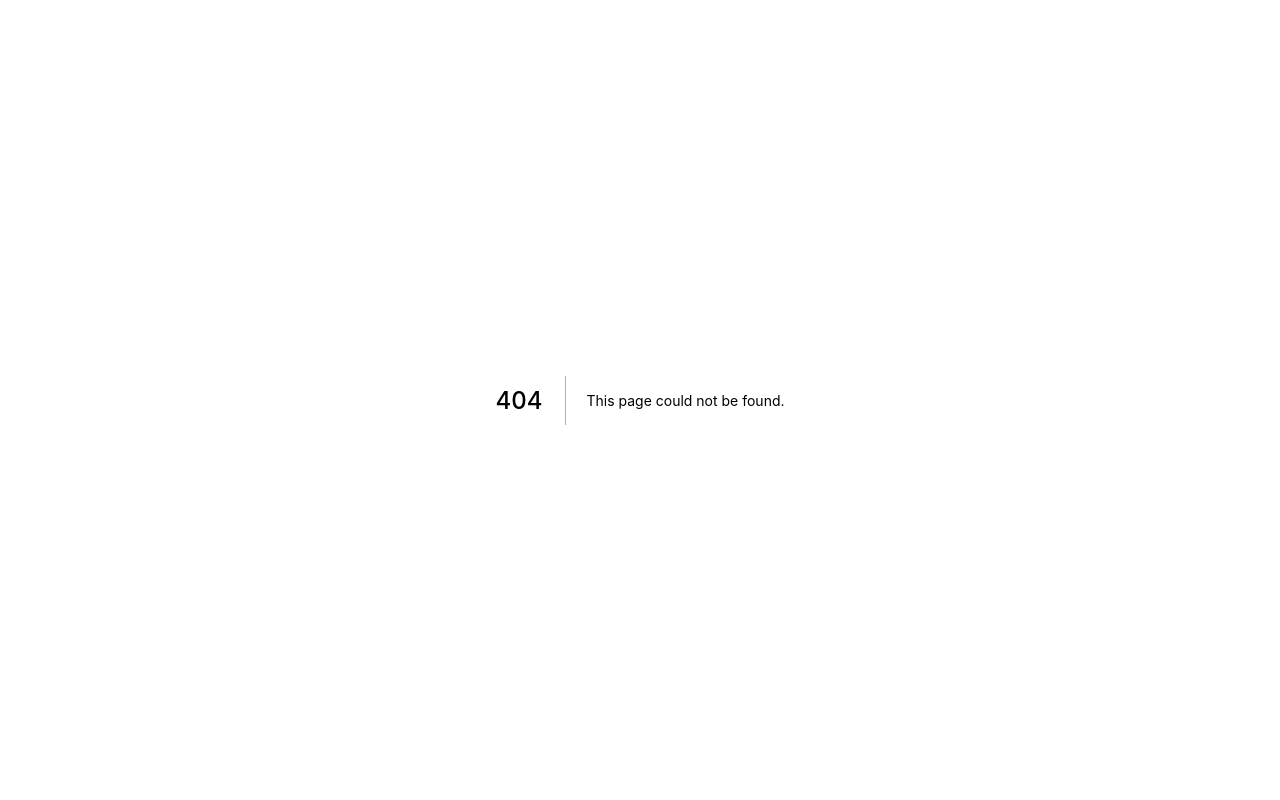
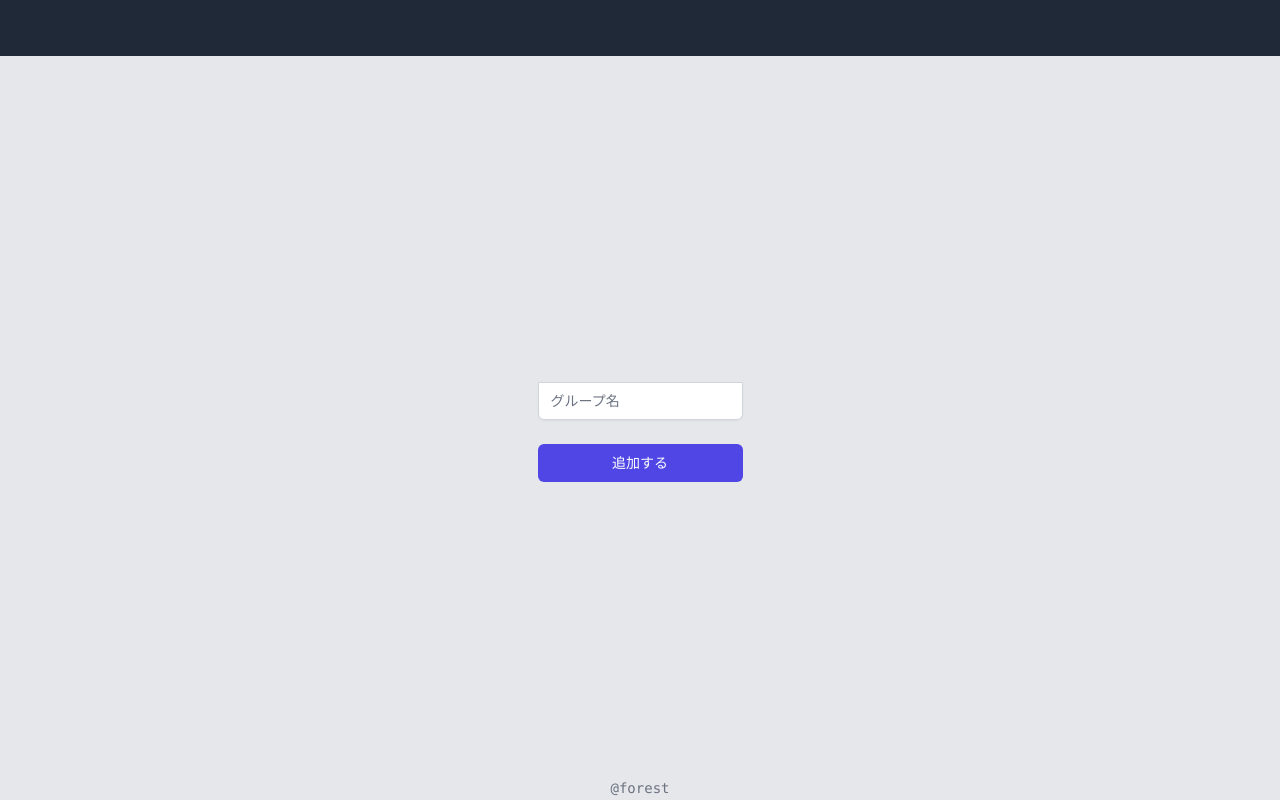
Before and after one commit to sugar-cat7/ReservationApp-front, a Next.js app: page /register-group in a window 1280 px wide. Before the commit this address had no page. Built offline with nearby package versions, Linux system fonts and the light colour scheme.

Commit message:
グループ登録APIと繋ぎこみ

```diff
--- a/src/components/Auth.tsx
+++ b/src/components/Auth.tsx
@@ -41,9 +41,12 @@ const Auth: React.FC = () => {
           }
         })
         .then((data) => {
-          console.log('data', data);
-          console.log('id', data.id);
-          auth.signIn({ id: data.id, name: data.name, passwordDigest: data.password_digest });
+          auth.signIn({
+            id: data.id,
+            name: data.name,
+            email: data.email,
+            passwordDigest: data.password_digest,
+          });
         });
       router.push('/select-group');
     } catch {
--- a/src/components/Group.tsx
+++ b/src/components/Group.tsx
@@ -1,5 +1,20 @@
+import Button from '../utils/Button';
+import { useRouter } from 'next/router';
 const Group: React.FC = () => {
-  return <div>一覧画面</div>;
+  const router = useRouter();
+  //TODO 登録されてるグループない場合の処理追加と普通に表示するように分ける
+  return (
+    <div>
+      一覧画面
+      <Button
+        onClick={() => {
+          router.push('/register-group');
+        }}
+      >
+        登録画面へ
+      </Button>
+    </div>
+  );
 };
 
 export default Group;
--- /dev/null
+++ b/src/components/GroupRegister.tsx
@@ -0,0 +1,65 @@
+import { useState } from 'react';
+import Input from '../utils/Input';
+import Button from '../utils/Button';
+import { useAuth } from '../context/AuthContext';
+import { useRouter } from 'next/router';
+import { useCookies } from 'react-cookie';
+
+const GroupRegister: React.FC = () => {
+  const [groupName, setGroupName] = useState<string>('');
+  const router = useRouter();
+  const { user } = useAuth();
+  const [cookie] = useCookies(['access_token']);
+
+  if (!user) {
+    return <div>ログインし直してください</div>;
+  }
+
+  const registerGroup = async (e: React.MouseEvent<HTMLFormElement>) => {
+    e.preventDefault();
+    try {
+      await fetch(`${process.env.NEXT_PUBLIC_API_ROOT}/api/organization/`, {
+        method: 'POST',
+        body: JSON.stringify({ name: groupName, email: user.email, password: user.passwordDigest }),
+        // mode: 'cors',
+        headers: {
+          'Content-Type': 'application/json',
+          Authorization: `${cookie.access_token}`,
+        },
+      }).then((res) => {
+        if (res.status === 401) {
+          throw 'authentication failed';
+        } else if (res.ok) {
+          alert('グループを追加しました');
+          router.push('/select-group');
+        }
+      });
+    } catch {
+      (err: string) => {
+        alert(err);
+      };
+    }
+  };
+
+  return (
+    <>
+      <form className="mt-8 space-y-6" onSubmit={registerGroup}>
+        <div className="rounded-md shadow-sm -space-y-px">
+          <Input
+            name="groupName"
+            type="text"
+            autoComplete="groupName"
+            placeholder="グループ名"
+            value={groupName}
+            onChange={(e) => {
+              setGroupName(e.target.value);
+            }}
+          />
+        </div>
+        <Button>追加する</Button>
+      </form>
+    </>
+  );
+};
+
+export default GroupRegister;
--- a/src/components/Layout.tsx
+++ b/src/components/Layout.tsx
@@ -34,8 +34,7 @@ const Layout: React.FC<Props> = ({ children, title = 'default title' }) => {
   if (!isReady) {
     return OverallLayout();
   }
-  console.log(user, cookies);
-  console.log(router.pathname !== '/' && (!user || !cookies));
+
   if (router.pathname !== '/' && (!user || !cookies)) {
     router.push('/');
   }
--- a/src/context/AuthContext.tsx
+++ b/src/context/AuthContext.tsx
@@ -3,6 +3,7 @@ import { createContext, useState, useContext } from 'react';
 type User = {
   id: string;
   name: string;
+  email: string;
   passwordDigest: string;
 };
 
@@ -16,7 +17,15 @@ type authContextType = {
 type SignInProps = {
   id: string;
   name: string;
+  email: string;
   passwordDigest: string;
+};
+
+const initialState = {
+  id: '0',
+  name: 'initial',
+  email: 'initial@com',
+  passwordDigest: 'password',
 };
 
 function createCtx<ContextType>() {
@@ -37,9 +46,9 @@ export const AuthProvider: React.FC = (props) => {
 };
 
 const useAuthCtx = (): authContextType => {
-  const [user, setUser] = useState<User | null>(null);
-  const signIn = ({ id, name, passwordDigest }: SignInProps) => {
-    setUser({ id: id, name: name, passwordDigest: passwordDigest });
+  const [user, setUser] = useState<User>(initialState);
+  const signIn = ({ id, name, email, passwordDigest }: SignInProps) => {
+    setUser({ id: id, name: name, email: email, passwordDigest: passwordDigest });
   };
   const signUp = () => {
     // Some sign up action
--- /dev/null
+++ b/src/pages/register-group.tsx
@@ -0,0 +1,12 @@
+import Layout from '../components/Layout';
+import GroupRegister from '../components/GroupRegister';
+
+const RegisterGroup: React.FC = () => {
+  return (
+    <Layout title="register group">
+      <GroupRegister />
+    </Layout>
+  );
+};
+
+export default RegisterGroup;
--- a/src/utils/Button.tsx
+++ b/src/utils/Button.tsx
@@ -1,11 +1,14 @@
-import React from 'react';
+type ButtonProps = {
+  onClick?: () => void;
+};
 
-const Input: React.FC = ({ children }) => {
+const Button: React.FC<ButtonProps> = ({ children, onClick }) => {
   return (
     <>
       <button
         type="submit"
         className="group relative w-full flex justify-center py-2 px-4 border border-transparent text-sm font-medium rounded-md text-white bg-indigo-600 hover:bg-indigo-700 focus:outline-none focus:ring-2 focus:ring-offset-2 focus:ring-indigo-500"
+        onClick={onClick}
       >
         {children}
       </button>
@@ -13,4 +16,4 @@ const Input: React.FC = ({ children }) => {
   );
 };
 
-export default Input;
+export default Button;
```
